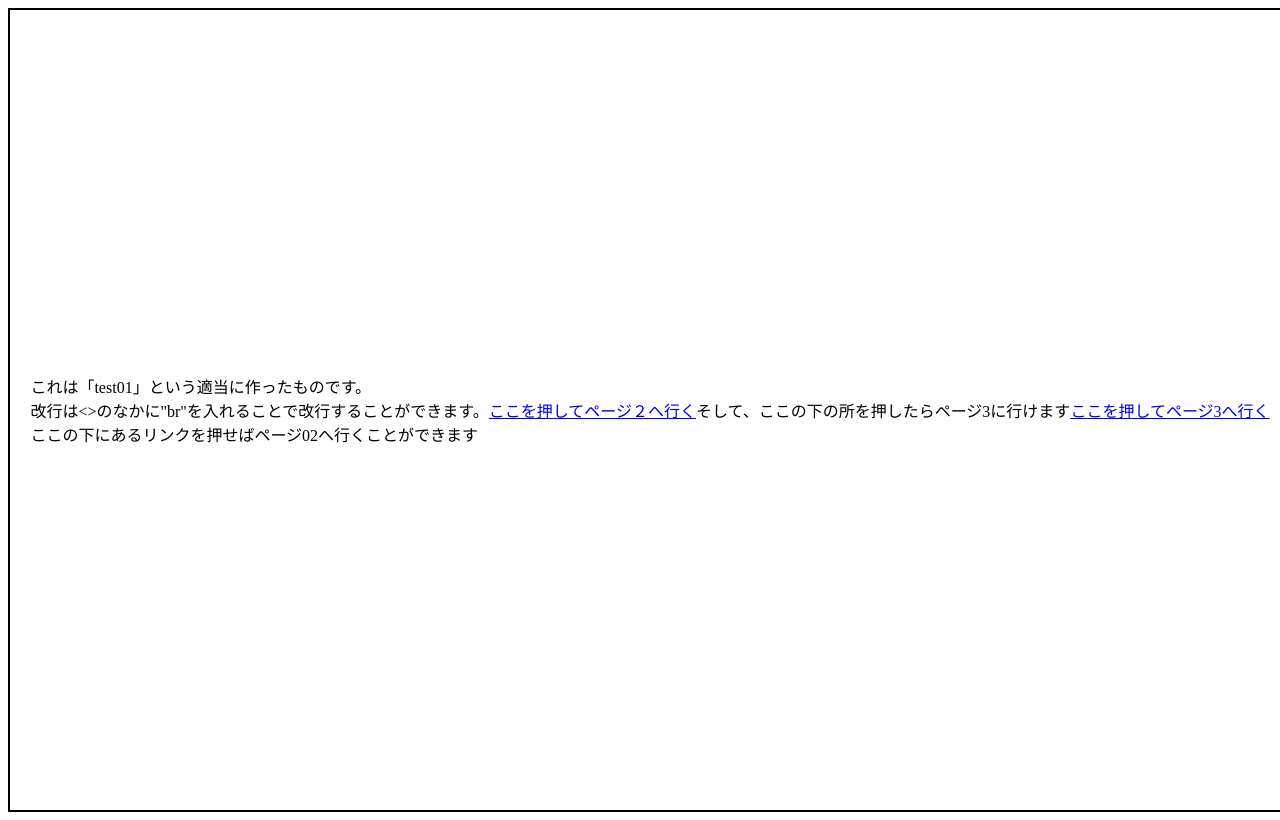
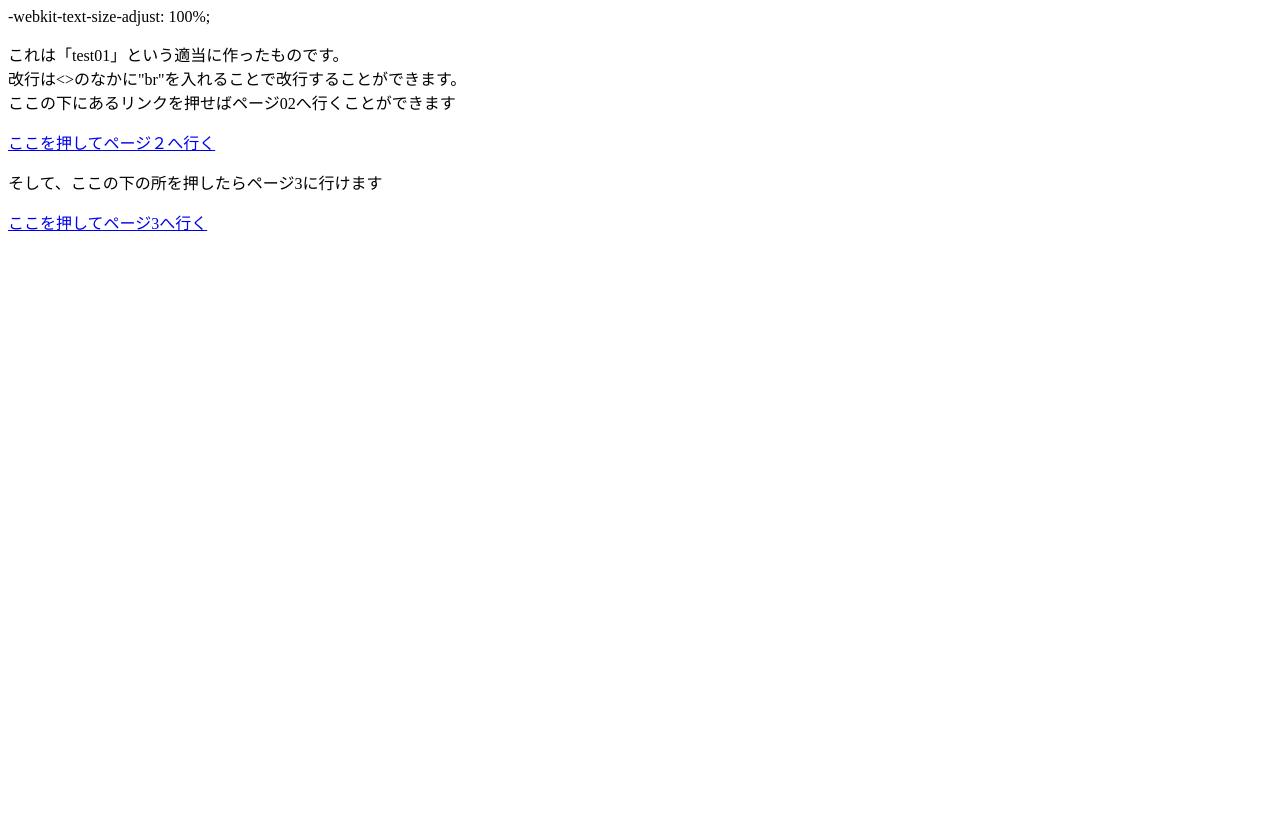
Before and after one commit to Bun17/test.01, a plain HTML site: page index.html in a window 1280 px wide. Drawn offline with Linux system fonts and the light colour scheme.

Commit message:
Update index.html

```diff
--- a/index.html
+++ b/index.html
@@ -3,7 +3,7 @@
   <title>テスト01</title>
   </head>
   <body>
-    <div style="display: flex; justify-content: center; align-items: center; height: 100vh; width: 100vw; border: 2px solid black;">
+    <div>-webkit-text-size-adjust: 100%;
   <p>これは「test01」という適当に作ったものです。<br>改行は<>のなかに"br"を入れることで改行することができます。<br>ここの下にあるリンクを押せばページ02へ行くことができます</p>
   <a href="page02.html">ここを押してページ２へ行く</a>
 <p>そして、ここの下の所を押したらページ3に行けます</p>
```
